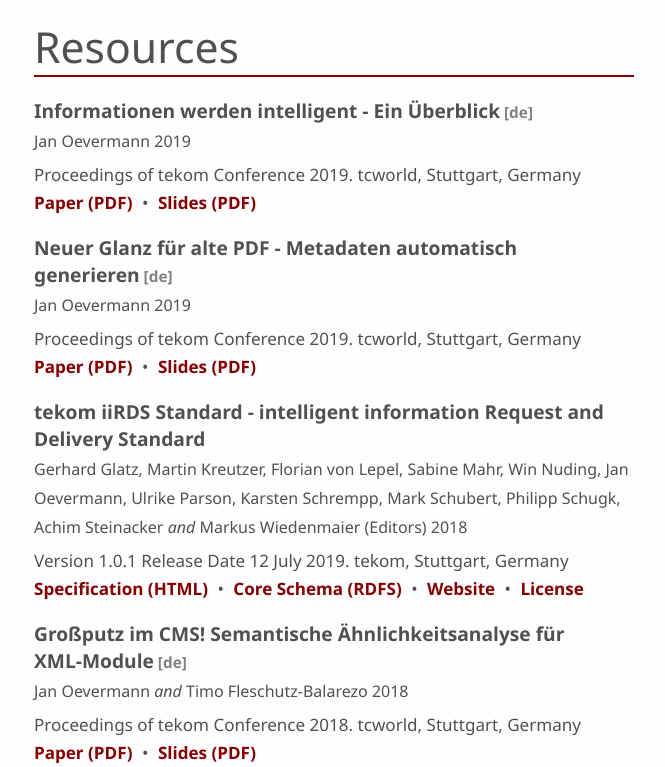
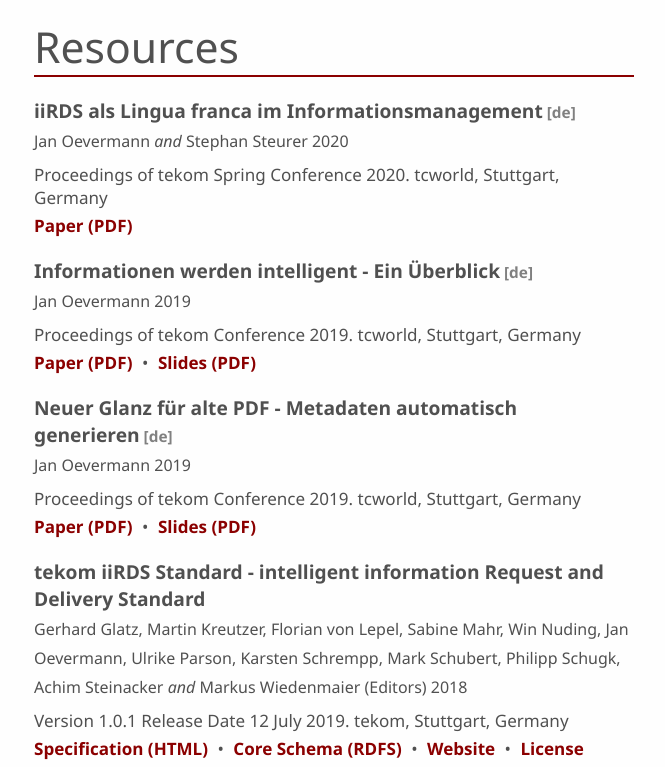
Before and after one commit to j-oe/j-oe.github.io, a plain HTML site: page index.html in a window 1280 px wide. Shown: the part 2319-3086 px from the top of the page, without its empty margins (499-1164 px from the left). Drawn offline with Linux system fonts and the light colour scheme.

Commit message:
tekom F20 Paper

```diff
--- a/index.html
+++ b/index.html
@@ -273,6 +273,17 @@
 			<section id="resources">
 				<h1>Resources</h1>
 				<article itemscope itemtype="http://schema.org/CreativeWork" lang="de">
+					<h2 itemprop="name">iiRDS als Lingua franca im Informationsmanagement</h2>
+					<small>
+						<span itemprop="author">Jan Oevermann</span> <i>and</i>
+						<span itemprop="author">Stephan Steurer</span>
+						<span itemprop="dateCreated">2020</span></small>
+					<p itemprop="publication">Proceedings of tekom Spring Conference 2020. tcworld, Stuttgart, Germany</p>
+					<ul class="links">
+						<li><a itemprop="encoding" href="res/oevermann-steurer_tekomF20_2020.pdf">Paper (PDF)</a></li>
+					</ul>
+				</article>
+				<article itemscope itemtype="http://schema.org/CreativeWork" lang="de">
 					<h2 itemprop="name">Informationen werden intelligent - Ein Überblick</h2>
 					<small>
 						<span itemprop="author">Jan Oevermann</span>
@@ -539,7 +550,7 @@
 			</section>
 		</main>
 		<footer itemscope itemtype="http://schema.org/WebSite">
-			<span>last updated: <time itemprop="dateModified" datetime="2020-01-27">27.01.2020</time> </span>
+			<span>last updated: <time itemprop="dateModified" datetime="2020-03-04">04.03.2020</time> </span>
 			&bull; &copy; 2020 <span itemprop="accountablePerson copyrightHolder">Jan Oevermann</span><br>
 			<small>this website uses microdata to provide machine-readable data</small>
 		</footer>
```
Also changed, not shown: 1 other file.
